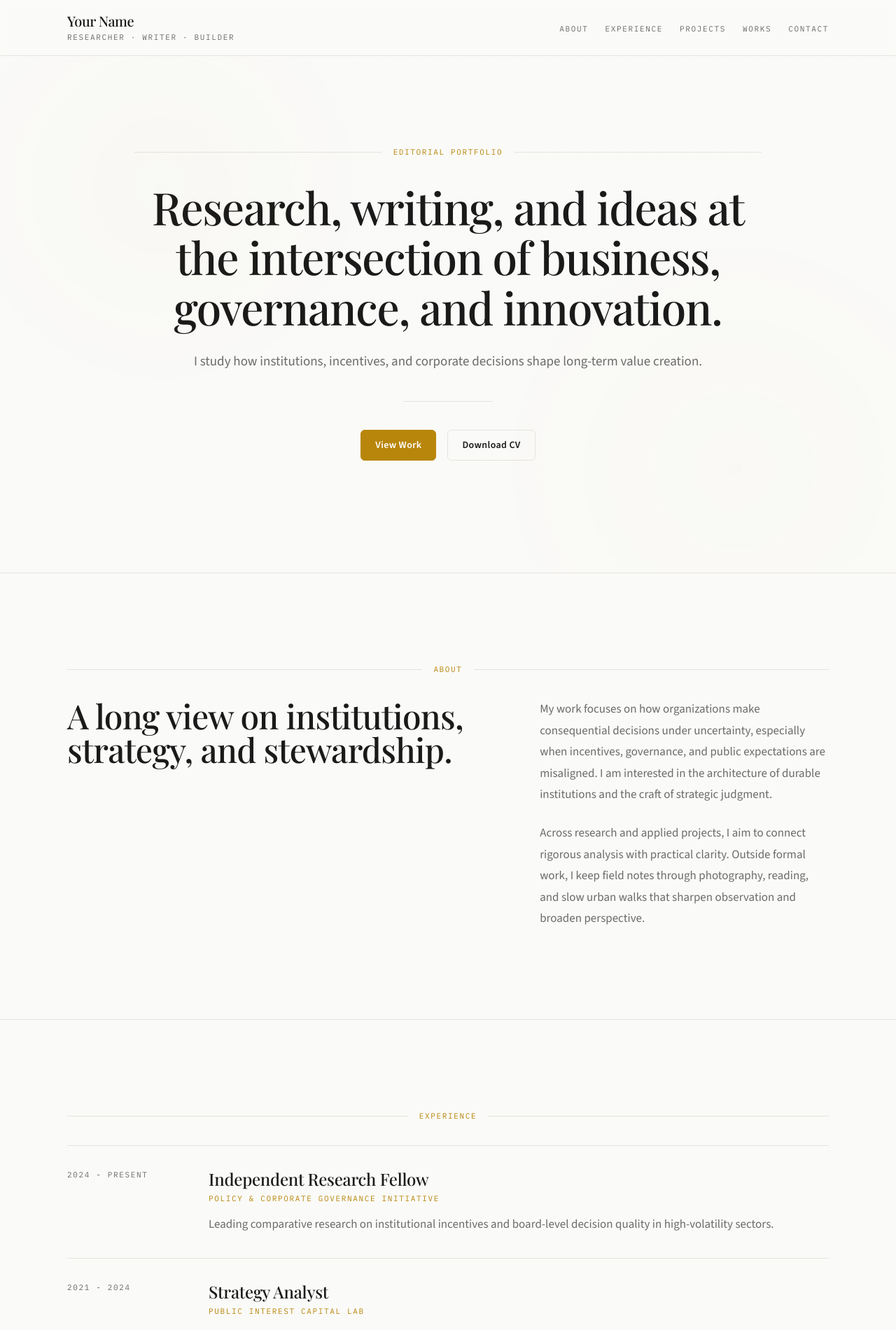
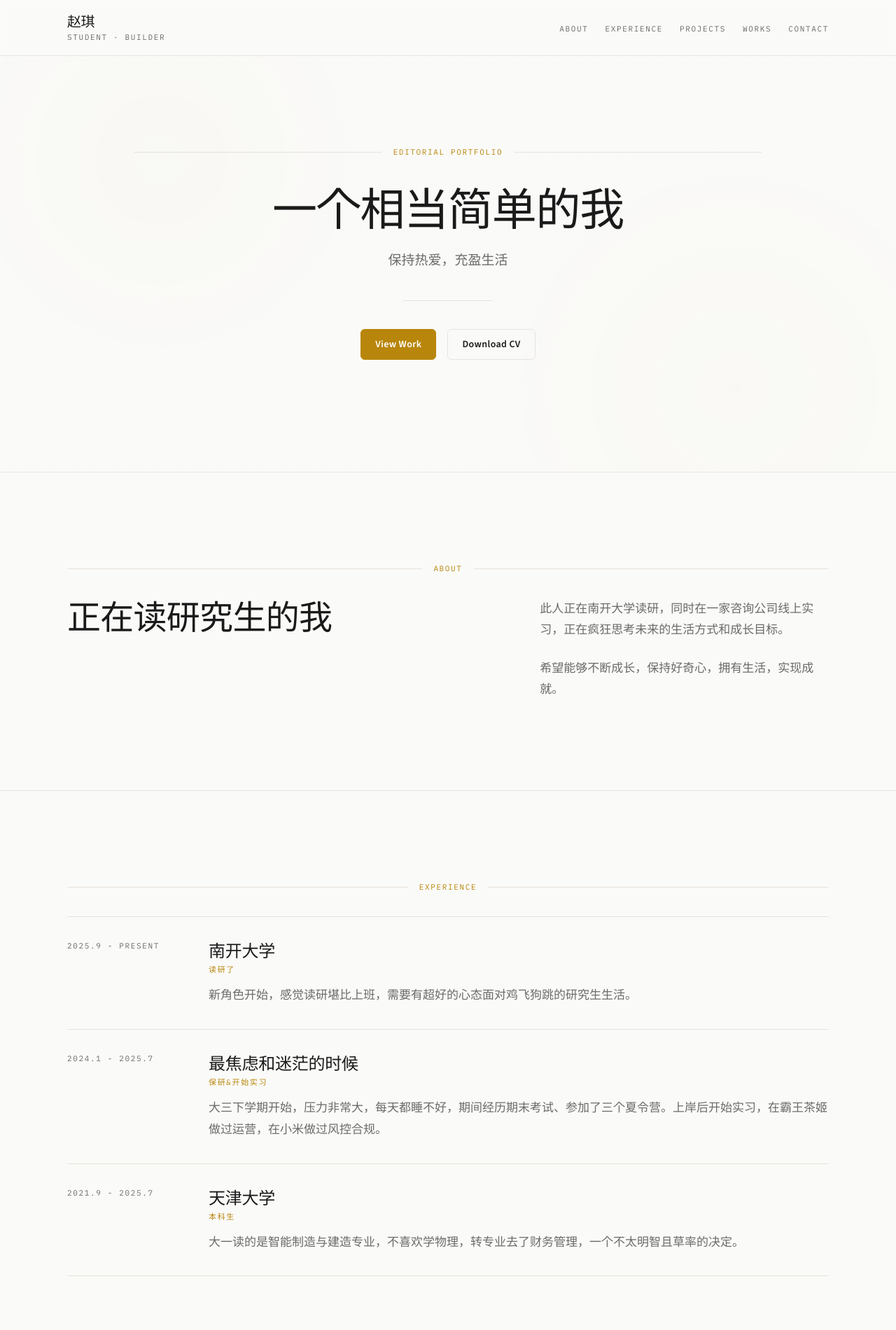
Before and after one commit to Kaka887/personal-site, a React (Vite) app: page / in a window 1280 px wide. Shown: the top 1900 px of the page at 70% size. Built offline with nearby package versions, Linux system fonts and the light colour scheme.

Commit message:
Update personal information and experience details

```diff
--- a/src/data/site.ts
+++ b/src/data/site.ts
@@ -49,9 +49,9 @@ export type ContactLink = {
 
 export const siteData = {
   personal: {
-    name: 'Your Name',
-    initials: 'YN',
-    title: 'Researcher · Writer · Builder',
+    name: '赵琪',
+    initials: 'ZQ',
+    title: 'Student ·  Builder',
   },
   navigation: [
     { label: 'About', href: '#about' },
@@ -62,34 +62,34 @@ export const siteData = {
   ] as NavItem[],
   hero: {
     eyebrow: 'Editorial Portfolio',
-    title: 'Research, writing, and ideas at the intersection of business, governance, and innovation.',
+    title: '一个相当简单的我',
     subtitle:
-      'I study how institutions, incentives, and corporate decisions shape long-term value creation.',
+      '保持热爱，充盈生活',
     primaryCta: { label: 'View Work', href: '#works' },
     secondaryCta: { label: 'Download CV', href: '/cv.pdf' },
   },
   about: {
-    heading: 'A long view on institutions, strategy, and stewardship.',
+    heading: '正在读研究生的我',
     paragraphs: [
-      'My work focuses on how organizations make consequential decisions under uncertainty, especially when incentives, governance, and public expectations are misaligned. I am interested in the architecture of durable institutions and the craft of strategic judgment.',
-      'Across research and applied projects, I aim to connect rigorous analysis with practical clarity. Outside formal work, I keep field notes through photography, reading, and slow urban walks that sharpen observation and broaden perspective.',
+      '此人正在南开大学读研，同时在一家咨询公司线上实习，正在疯狂思考未来的生活方式和成长目标。',
+      '希望能够不断成长，保持好奇心，拥有生活，实现成就。',
     ],
   },
   interests: [
     {
-      title: 'Photography',
+      title: '拍照',
       description:
-        'Documentary-style images of architecture, streetscapes, and quiet details that often escape first glance.',
+        '拍自己，拍别人，拍动物，拍风景。',
     },
     {
-      title: 'Reading',
+      title: '读书',
       description:
-        'Essays, institutional history, and political economy literature that informs both methods and imagination.',
+        '杂七杂八什么都读，社会学、心理学、经济学、小说、历史、哲学、网络小说……',
     },
     {
-      title: 'Walking',
+      title: '散步',
       description:
-        'Long walks as a deliberate thinking practice for testing arguments, structure, and narrative pacing.',
+        '喜欢到处走走逛逛，呼吸新鲜空气。',
     },
     {
       title: 'Archival Notes',
@@ -98,48 +98,48 @@ export const siteData = {
   ] as InterestItem[],
   experience: [
     {
-      period: '2024 - Present',
-      role: 'Independent Research Fellow',
-      organization: 'Policy & Corporate Governance Initiative',
+      period: '2025.9 - Present',
+      role: '南开大学',
+      organization: '读研了',
       summary:
-        'Leading comparative research on institutional incentives and board-level decision quality in high-volatility sectors.',
+        '新角色开始，感觉读研堪比上班，需要有超好的心态面对鸡飞狗跳的研究生生活。',
     },
     {
-      period: '2021 - 2024',
-      role: 'Strategy Analyst',
-      organization: 'Public Interest Capital Lab',
+      period: '2024.1 - 2025.7',
+      role: '最焦虑和迷茫的时候',
+      organization: '保研&开始实习',
       summary:
-        'Designed evidence frameworks linking corporate strategy choices to long-term social and financial outcomes.',
+        '大三下学期开始，压力非常大，每天都睡不好，期间经历期末考试、参加了三个夏令营。上岸后开始实习，在霸王茶姬做过运营，在小米做过风控合规。',
     },
     {
-      period: '2018 - 2021',
-      role: 'Research Associate',
-      organization: 'Center for Institutional Design',
+      period: '2021.9 - 2025.7',
+      role: '天津大学',
+      organization: '本科生',
       summary:
-        'Contributed to mixed-method studies on regulatory architecture, market behavior, and organizational adaptation.',
+        '大一读的是智能制造与建造专业，不喜欢学物理，转专业去了财务管理，一个不太明智且草率的决定。',
     },
   ] as ExperienceItem[],
   projects: [
     {
-      year: '2026',
-      category: 'Governance',
-      title: 'Institutional Incentives and Strategic Time Horizons',
+      year: '2026.3-',
+      category: '和君咨询',
+      title: '咨询实习',
       summary:
-        'A working paper examining how governance structures influence long-term investment discipline during policy volatility.',
+        '正在体验，mentor很好很优秀，后面更新。',
     },
     {
-      year: '2025',
-      category: 'Corporate Strategy',
-      title: 'Decision Quality Under Regulatory Uncertainty',
+      year: '2025.2-2025.7',
+      category: '小米',
+      title: '金融风险管理实习',
       summary:
-        'Field interviews and document analysis on how executive teams recalibrate strategy when regulatory narratives shift.',
+        '小米的工作氛围和风评一样，但是这段实习确实让我学到很多，风控很有意思，合规有点无聊。',
     },
     {
-      year: '2024',
-      category: 'Innovation Policy',
-      title: 'Innovation Systems and Coordination Failures',
+      year: '2024.11-2025.2',
+      category: '霸王茶姬',
+      title: 'O2O&DTC运营实习生',
       summary:
-        'A cross-sector study mapping where institutional frictions delay promising innovation pathways.',
+        '体验感还不错的实习，同事们都很年轻很好说话（除了我那诡异的leader），几乎每天都有奶茶，系统把握了电商运营的套路。',
     },
   ] as ProjectItemData[],
   works: [
```
